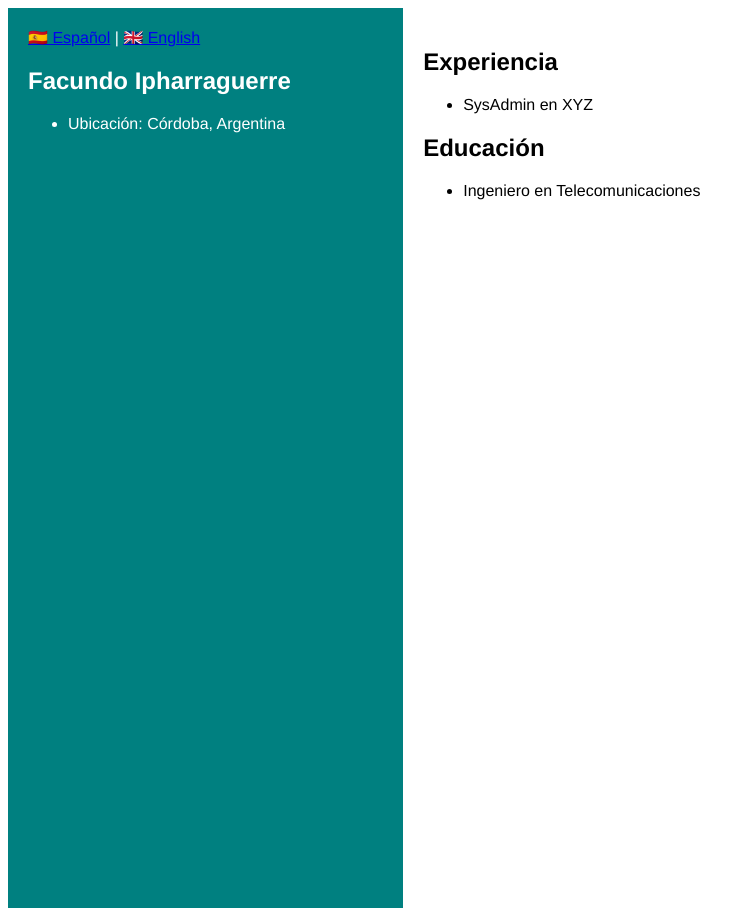
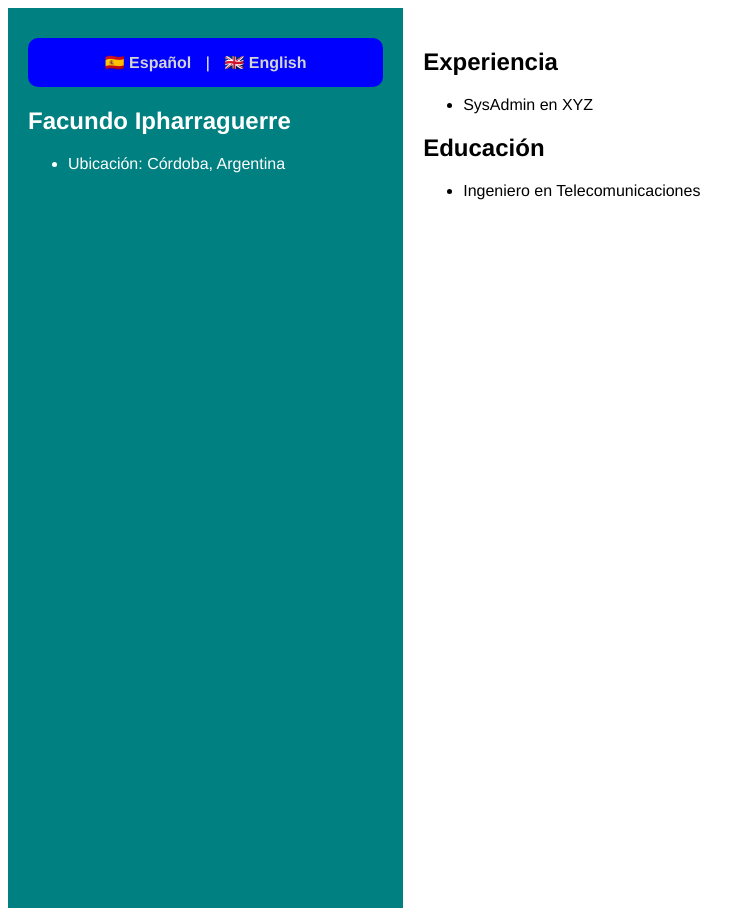
Before and after one commit to fipharraguerre/cv-homepage, a Jekyll site: the page built from index_es.md, in a window 1280 px wide. Shown: the whole page, without its empty margins (0-755 px from the left). Built offline with Jekyll 4.4.1, drawn with Linux system fonts in a browser that asks for light colours.

Commit message:
css lang switch

```diff
--- a/assets/style.css
+++ b/assets/style.css
@@ -18,3 +18,23 @@
     width: 70%;
     padding: 20px;
 }
+
+#language-switch {
+    text-align: center;
+    background-color: blue;
+    border-radius: 10px;
+    padding: 10px;
+    margin: 10px auto;
+}
+
+#language-switch a {
+    color: lightgray;
+    text-decoration: none;
+    font-weight: bold;
+    display: inline-block;
+    padding: 5px 10px;
+}
+
+#language-switch a:hover {
+    color: white;
+}
```
